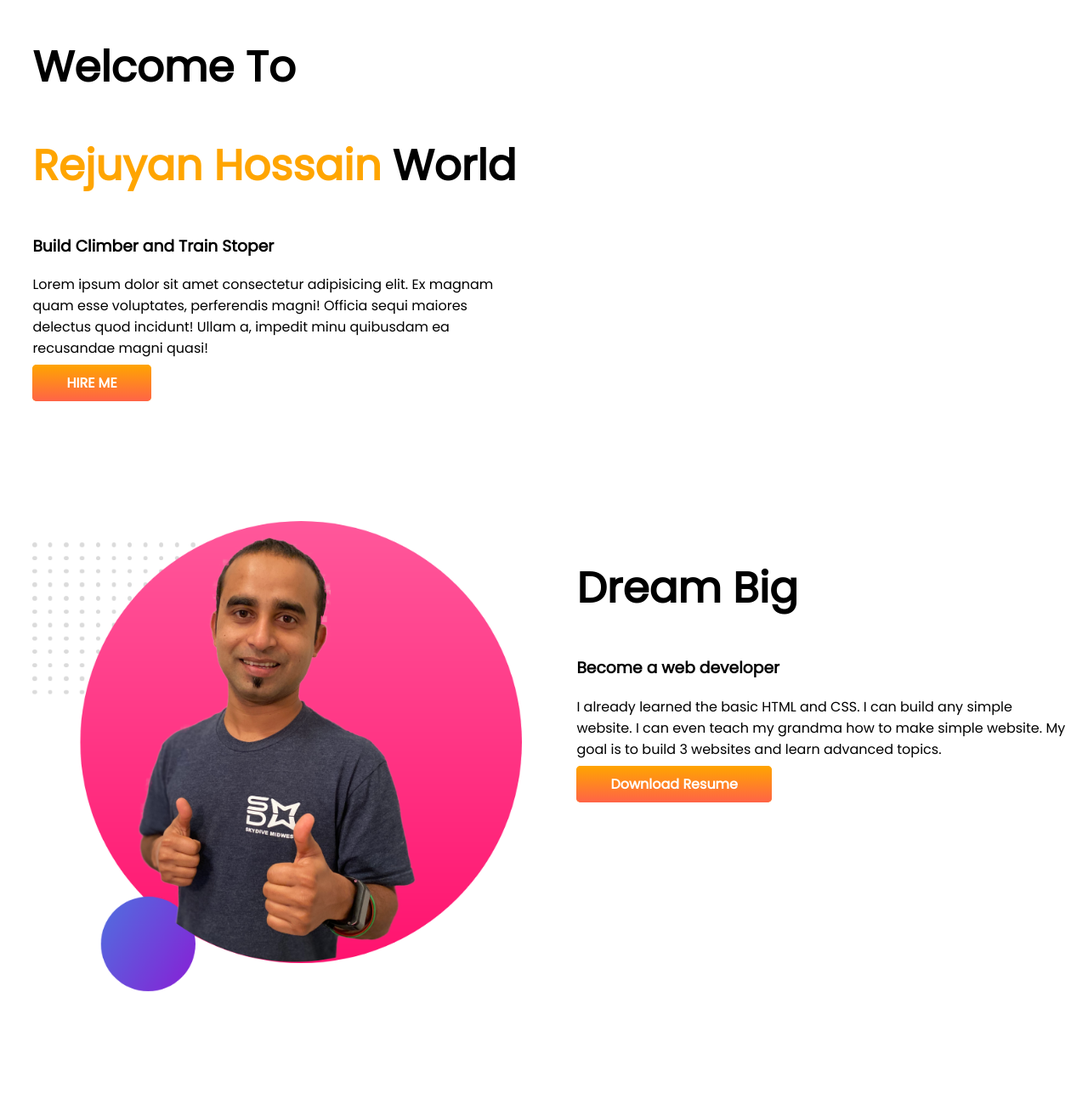
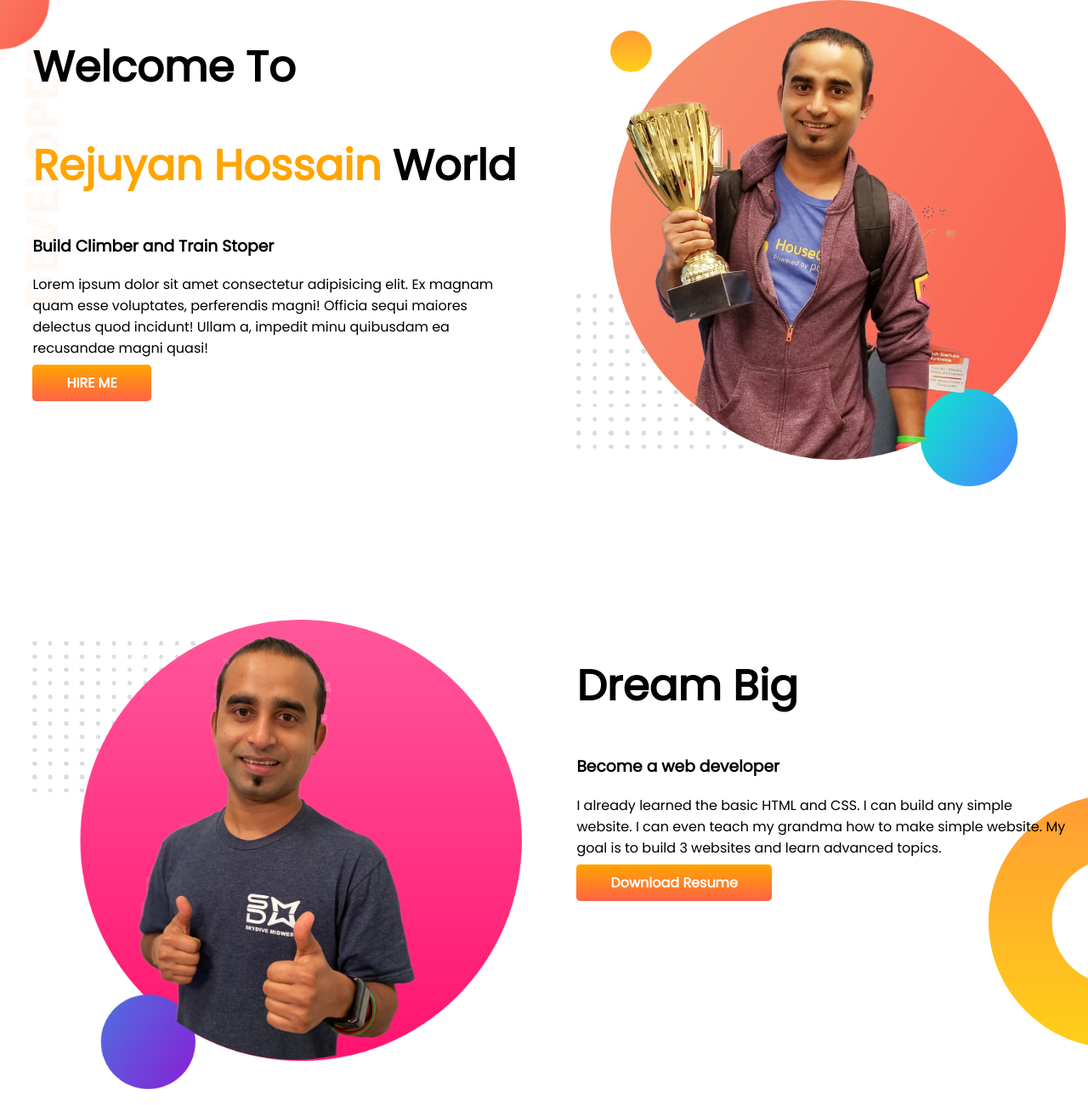
Before and after one commit to Rejuyan-Hossain-Shawon/developer-portfolio, a plain HTML site: page index.html in a window 1280 px wide. Shown: the top 1300 px of the page at 85% size. Drawn offline with Linux system fonts and the light colour scheme; the site is published under a folder, as on GitHub Pages, so addresses that start at the root find nothing.

Commit message:
problem solved

```diff
--- a/index.html
+++ b/index.html
@@ -25,7 +25,7 @@
             <a class="link-button" target="_blank"
                 href="https://www.linkedin.com/in/rejuyan-hossain-shawon-41a60514b/">HIRE ME</a>
         </div>
-        <div class="half-width"><img src="/images/jhankar.png" alt=""></div>
+        <div class="half-width"><img src="images/jhankar.png" alt=""></div>
     </section>
     <section class="dream-big felxible-container">
         <div class="half-width">
--- a/style.css
+++ b/style.css
@@ -34,18 +34,18 @@ body
     background-image: linear-gradient(orange,tomato);
 }
 .dream-big{
-    background-image: url(/images/dream-bg.png);
+    background-image: url(images/dream-bg.png);
     background-repeat: no-repeat;
     background-position: right;
 
 }
 .top-banner{
-    background-image: url(/images/top-banner.png);
+    background-image: url(images/top-banner.png);
     background-repeat: no-repeat;
 
 }
 .experience-area{
-    background-image: url(/images/exp-bg.png);
+    background-image: url(images/exp-bg.png);
     background-repeat: no-repeat;
     background-position: left;
 
```
